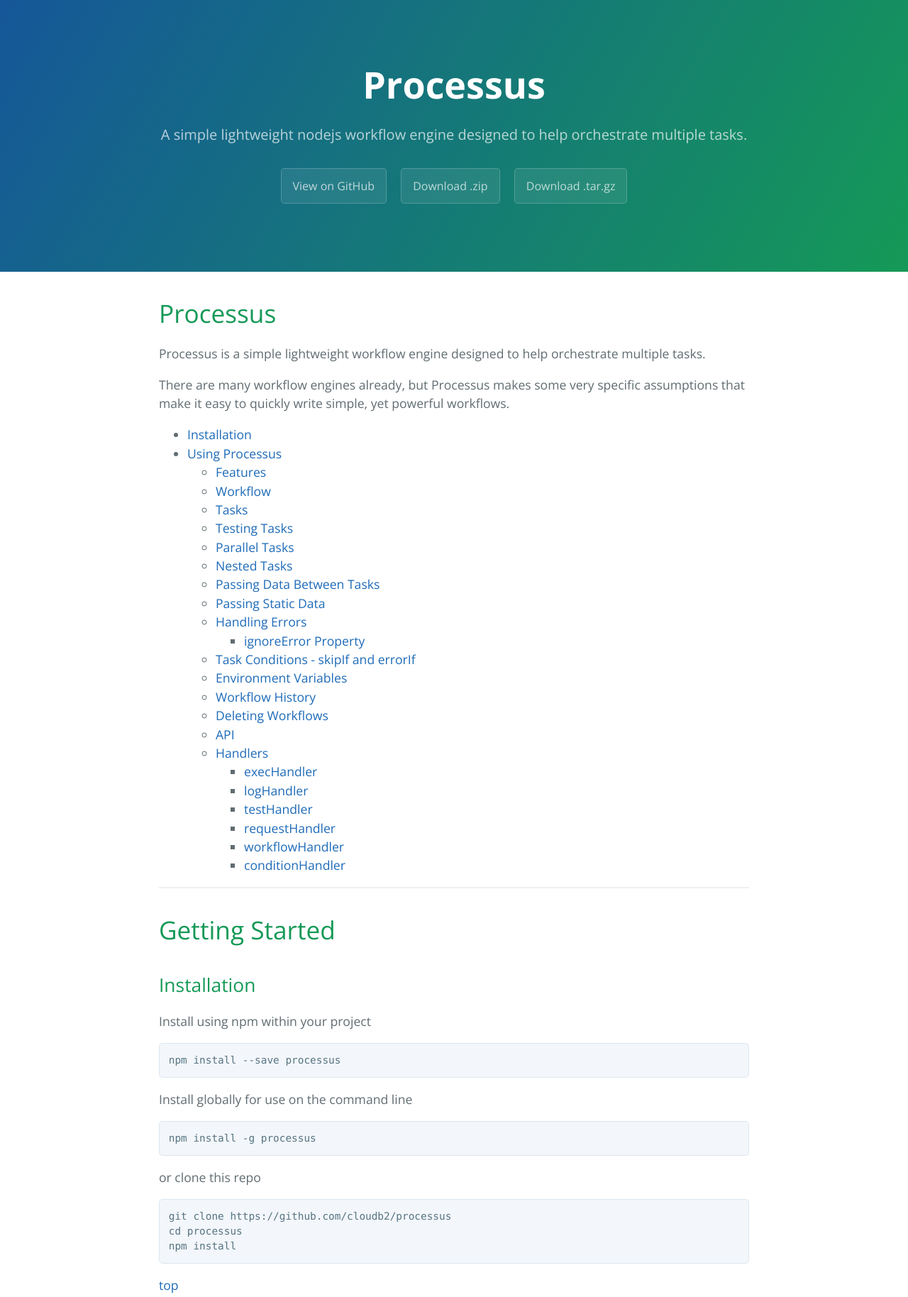
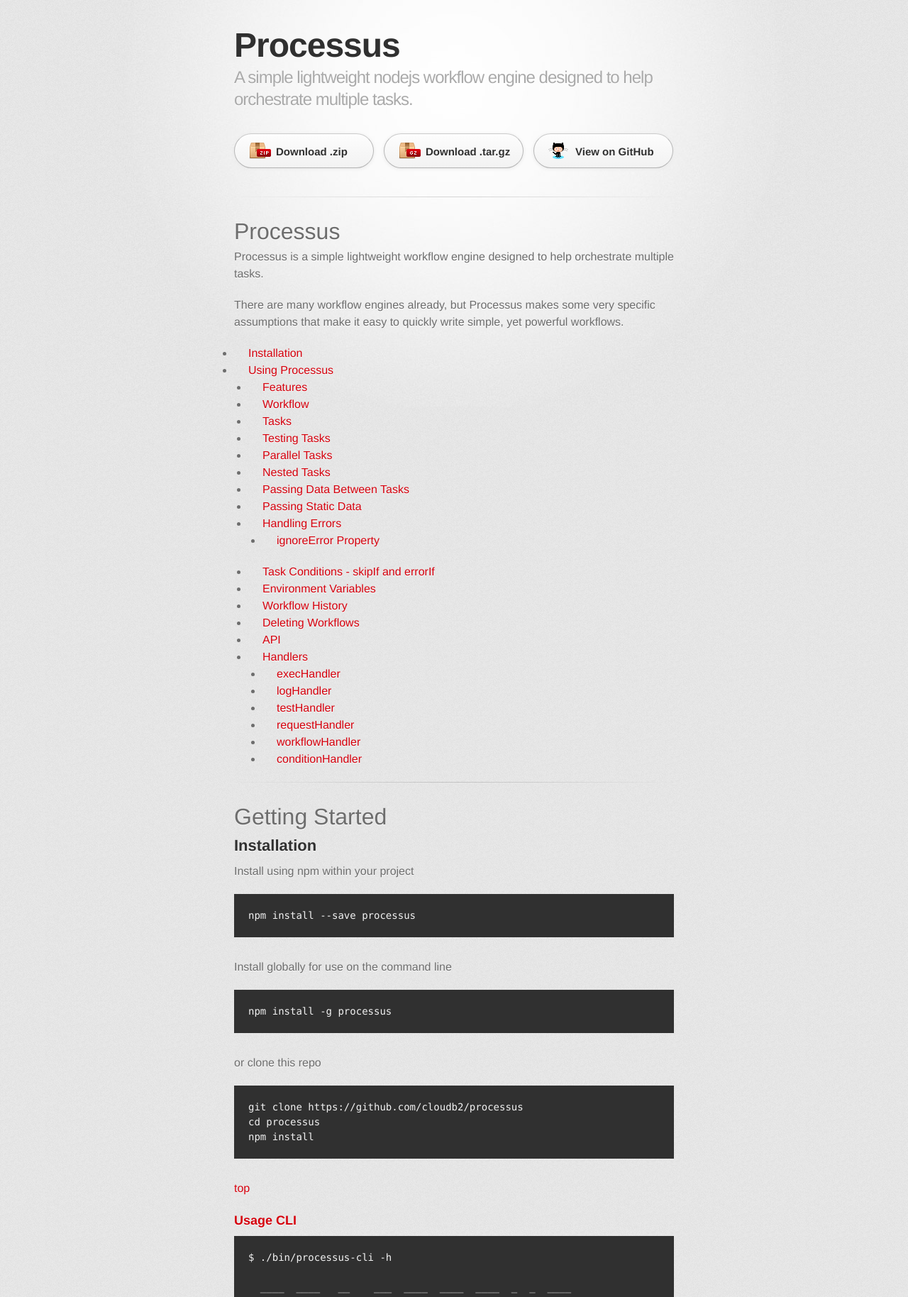
Before and after one commit to cloudb2/processus, a plain HTML site: page index.html in a window 1280 px wide. Shown: the top 1828 px of the page at 71% size. Drawn offline with nearby package versions, Linux system fonts and the light colour scheme; a web font is replaced by a local one.

Commit message:
Create gh-pages branch via GitHub

```diff
--- a/index.html
+++ b/index.html
@@ -1,25 +1,37 @@
 <!DOCTYPE html>
-<html lang="en-us">
+<html>
   <head>
-    <meta charset="UTF-8">
+    <meta charset='utf-8'>
+    <meta http-equiv="X-UA-Compatible" content="chrome=1">
+    <link href='https://fonts.googleapis.com/css?family=Chivo:900' rel='stylesheet' type='text/css'>
+    <link rel="stylesheet" type="text/css" href="stylesheets/stylesheet.css" media="screen">
+    <link rel="stylesheet" type="text/css" href="stylesheets/github-dark.css" media="screen">
+    <link rel="stylesheet" type="text/css" href="stylesheets/print.css" media="print">
+    <!--[if lt IE 9]>
+    <script src="//html5shiv.googlecode.com/svn/trunk/html5.js"></script>
+    <![endif]-->
     <title>Processus by cloudb2</title>
-    <meta name="viewport" content="width=device-width, initial-scale=1">
-    <link rel="stylesheet" type="text/css" href="stylesheets/normalize.css" media="screen">
-    <link href='https://fonts.googleapis.com/css?family=Open+Sans:400,700' rel='stylesheet' type='text/css'>
-    <link rel="stylesheet" type="text/css" href="stylesheets/stylesheet.css" media="screen">
-    <link rel="stylesheet" type="text/css" href="stylesheets/github-light.css" media="screen">
   </head>
+
   <body>
-    <section class="page-header">
-      <h1 class="project-name">Processus</h1>
-      <h2 class="project-tagline">A simple lightweight nodejs workflow engine designed to help orchestrate multiple tasks.</h2>
-      <a href="https://github.com/cloudb2/processus" class="btn">View on GitHub</a>
-      <a href="https://github.com/cloudb2/processus/zipball/master" class="btn">Download .zip</a>
-      <a href="https://github.com/cloudb2/processus/tarball/master" class="btn">Download .tar.gz</a>
-    </section>
-
-    <section class="main-content">
-      <h1>
+    <div id="container">
+      <div class="inner">
+
+        <header>
+          <h1>Processus</h1>
+          <h2>A simple lightweight nodejs workflow engine designed to help orchestrate multiple tasks.</h2>
+        </header>
+
+        <section id="downloads" class="clearfix">
+          <a href="https://github.com/cloudb2/processus/zipball/master" id="download-zip" class="button"><span>Download .zip</span></a>
+          <a href="https://github.com/cloudb2/processus/tarball/master" id="download-tar-gz" class="button"><span>Download .tar.gz</span></a>
+          <a href="https://github.com/cloudb2/processus" id="view-on-github" class="button"><span>View on GitHub</span></a>
+        </section>
+
+        <hr>
+
+        <section id="main_content">
+          <h1>
 <a id="processus" class="anchor" href="#processus" aria-hidden="true"><span class="octicon octicon-link"></span></a>Processus</h1>
 
 <p>Processus is a simple lightweight workflow engine designed to help orchestrate multiple tasks.</p>
@@ -186,7 +198,7 @@
 <li>Inject workflow with additional tasks</li>
 <li>Support for environment variables</li>
 <li>Inspect executed workflows and look back through their history</li>
-<li>Update in-flight (pending) workflows with async callbacks</li>
+<li>Update in-flight (paused) workflows with async callbacks</li>
 </ol>
 
 <p><a href="#processus">top</a></p>
@@ -419,9 +431,9 @@
 <li>
 <code>completed</code> The task has completed successfully</li>
 <li>
-<code>pending</code> A handler has finished executing but a response is pending. i.e. it is expected that the workflow will be updated at some point in the future from an async callback.</li>
+<code>paused</code> A handler has finished executing but a response is pending. i.e. it is expected that the workflow will be updated at some point in the future from an async callback.</li>
 <li>
-<code>error</code> An error occured during execution of the handler</li>
+<code>error</code> An error occurred during execution of the handler</li>
 </ul>
 </li>
 </ol>
@@ -1346,7 +1358,7 @@
 <ol>
 <li>Any instance matching the supplied UUID and associated history is deleted.</li>
 <li>It's also possible to deleteALL instances with the <code>--deleteALL</code> flag</li>
-<li>See <code>demo15.json</code> and <code>demo16.json</code> for more examples.</li>
+<li>See <code>demo15.json</code> and <code>demoDelete.json</code> for more examples.</li>
 </ol>
 
 <h2>
@@ -1371,7 +1383,7 @@
 
 <pre><code>/**
  * updates an existing workflow with the supplied tasks. i.e. When a an already
- * instantiated workflow has a task in status pending, this function as a callback
+ * instantiated workflow has a task in status paused, this function as a callback
  * for any async endpoint wishing to respond.
  * @param workflowId The UUID of the instantiated workflow
  * @param tasks The updated task(s) to be 'injected' into the instantiated workflow
@@ -1489,7 +1501,7 @@
  * INPUT
  * @param task.data.error Set true to simulate an error
  * @param task.data.delay Set delay time (msecs) to simulate execution before returning
- * @param task.data.pending Set true to simulate a pending status returned from a module
+ * @param task.data.paused Set true to simulate a paused status returned from a module
 */
 </code></pre>
 
@@ -1830,7 +1842,7 @@
  * "GREATER THAN", "&gt;",
  * "LESS THAN", "&lt;",
  * "GREATER OR EQUALS", "&gt;=",
- * "LESS OR EQUALGS", "&lt;="
+ * "LESS OR EQUALS", "&lt;="
  * (note case is ignored)
  * OUTPUT
  * @param task.data.conditions each condition is updated to include a result e.g.
@@ -1843,8 +1855,8 @@
  }
  * @param task.data.anyValid true if ANY condition evaluates to true
  * @param task.data.allValid true if ALL conditions evaluate to true
- * @param task.data.anyInvalid convenience property to show !anyValid
- * @param task.data.allInvalid convenience property to show !allValid
+ * @param task.data.notAnyValid convenience property to show !anyValid
+ * @param task.data.notAllValid convenience property to show !allValid
  */
 </code></pre>
 
@@ -1852,15 +1864,15 @@
 
 <p>See <code>demo17</code> for an example of how the <code>conditionHandler</code> and it's results are used
 for driving the <code>skipIf</code> property of subsequent tasks, thus controlling execution flow.</p>
-
-      <footer class="site-footer">
-        <span class="site-footer-owner"><a href="https://github.com/cloudb2/processus">Processus</a> is maintained by <a href="https://github.com/cloudb2">cloudb2</a>.</span>
-
-        <span class="site-footer-credits">This page was generated by <a href="https://pages.github.com">GitHub Pages</a> using the <a href="https://github.com/jasonlong/cayman-theme">Cayman theme</a> by <a href="https://twitter.com/jasonlong">Jason Long</a>.</span>
-      </footer>
-
-    </section>
-
-
+        </section>
+
+        <footer>
+          Processus is maintained by <a href="https://github.com/cloudb2">cloudb2</a><br>
+          This page was generated by <a href="https://pages.github.com">GitHub Pages</a>. Tactile theme by <a href="https://twitter.com/jasonlong">Jason Long</a>.
+        </footer>
+
+
+      </div>
+    </div>
   </body>
 </html>
--- a/stylesheets/stylesheet.css
+++ b/stylesheets/stylesheet.css
@@ -1,245 +1,373 @@
-* {
-  box-sizing: border-box; }
+/* http://meyerweb.com/eric/tools/css/reset/
+   v2.0 | 20110126
+   License: none (public domain)
+*/
+html, body, div, span, applet, object, iframe,
+h1, h2, h3, h4, h5, h6, p, blockquote, pre,
+a, abbr, acronym, address, big, cite, code,
+del, dfn, em, img, ins, kbd, q, s, samp,
+small, strike, strong, sub, sup, tt, var,
+b, u, i, center,
+dl, dt, dd, ol, ul, li,
+fieldset, form, label, legend,
+table, caption, tbody, tfoot, thead, tr, th, td,
+article, aside, canvas, details, embed,
+figure, figcaption, footer, header, hgroup,
+menu, nav, output, ruby, section, summary,
+time, mark, audio, video {
+	padding: 0;
+	margin: 0;
+	font: inherit;
+	font-size: 100%;
+	vertical-align: baseline;
+	border: 0;
+}
+/* HTML5 display-role reset for older browsers */
+article, aside, details, figcaption, figure,
+footer, header, hgroup, menu, nav, section {
+	display: block;
+}
+body {
+	line-height: 1;
+}
+ol, ul {
+	list-style: none;
+}
+blockquote, q {
+	quotes: none;
+}
+blockquote:before, blockquote:after,
+q:before, q:after {
+	content: '';
+	content: none;
+}
+table {
+	border-spacing: 0;
+	border-collapse: collapse;
+}
 
+/* LAYOUT STYLES */
 body {
-  padding: 0;
-  margin: 0;
-  font-family: "Open Sans", "Helvetica Neue", Helvetica, Arial, sans-serif;
-  font-size: 16px;
+  font-family: 'Helvetica Neue', Helvetica, Arial, serif;
+  font-size: 1em;
   line-height: 1.5;
-  color: #606c71; }
+  color: #6d6d6d;
+  text-shadow: 0 1px 0 rgba(255, 255, 255, 0.8);
+  background: #e7e7e7 url(../images/body-bg.png) 0 0 repeat;
+}
 
 a {
-  color: #1e6bb8;
-  text-decoration: none; }
-  a:hover {
-    text-decoration: underline; }
+  color: #d5000d;
+}
+a:hover {
+  color: #c5000c;
+}
 
-.btn {
-  display: inline-block;
-  margin-bottom: 1rem;
-  color: rgba(255, 255, 255, 0.7);
-  background-color: rgba(255, 255, 255, 0.08);
-  border-color: rgba(255, 255, 255, 0.2);
-  border-style: solid;
-  border-width: 1px;
-  border-radius: 0.3rem;
-  transition: color 0.2s, background-color 0.2s, border-color 0.2s; }
-  .btn + .btn {
-    margin-left: 1rem; }
+header {
+  padding-top: 35px;
+  padding-bottom: 25px;
+}
 
-.btn:hover {
-  color: rgba(255, 255, 255, 0.8);
+header h1 {
+  font-family: 'Chivo', 'Helvetica Neue', Helvetica, Arial, serif;
+  font-size: 48px; font-weight: 900;
+  line-height: 1.2;
+  color: #303030;
+  letter-spacing: -1px;
+}
+
+header h2 {
+  font-size: 24px;
+  font-weight: normal;
+  line-height: 1.3;
+  color: #aaa;
+  letter-spacing: -1px;
+}
+
+#container {
+  min-height: 595px;
+  background: transparent url(../images/highlight-bg.jpg) 50% 0 no-repeat;
+}
+
+.inner {
+  width: 620px;
+  margin: 0 auto;
+}
+
+#container .inner img {
+  max-width: 100%;
+}
+
+#downloads {
+  margin-bottom: 40px;
+}
+
+a.button {
+  display: block;
+  float: left;
+  width: 179px;
+  padding: 12px 8px 12px 8px;
+  margin-right: 14px;
+  font-size: 15px;
+  font-weight: bold;
+  line-height: 25px;
+  color: #303030;
+  background: #fdfdfd; /* Old browsers */
+  background: -moz-linear-gradient(top,  #fdfdfd 0%, #f2f2f2 100%); /* FF3.6+ */
+  background: -webkit-gradient(linear, left top, left bottom, color-stop(0%,#fdfdfd), color-stop(100%,#f2f2f2)); /* Chrome,Safari4+ */
+  background: -webkit-linear-gradient(top,  #fdfdfd 0%,#f2f2f2 100%); /* Chrome10+,Safari5.1+ */
+  background: -o-linear-gradient(top,  #fdfdfd 0%,#f2f2f2 100%); /* Opera 11.10+ */
+  background: -ms-linear-gradient(top,  #fdfdfd 0%,#f2f2f2 100%); /* IE10+ */
+  background: linear-gradient(top,  #fdfdfd 0%,#f2f2f2 100%); /* W3C */
+  filter: progid:DXImageTransform.Microsoft.gradient( startColorstr='#fdfdfd', endColorstr='#f2f2f2',GradientType=0 ); /* IE6-9 */
+  border-top: solid 1px #cbcbcb;
+  border-right: solid 1px #b7b7b7;
+  border-bottom: solid 1px #b3b3b3;
+  border-left: solid 1px #b7b7b7;
+  border-radius: 30px;
+  -webkit-box-shadow: 10px 10px 5px #888;
+  -moz-box-shadow: 10px 10px 5px #888;
+  box-shadow: 0px 1px 5px #e8e8e8;
+  -moz-border-radius: 30px;
+  -webkit-border-radius: 30px;
+}
+a.button:hover {
+  background: #fafafa; /* Old browsers */
+  background: -moz-linear-gradient(top,  #fdfdfd 0%, #f6f6f6 100%); /* FF3.6+ */
+  background: -webkit-gradient(linear, left top, left bottom, color-stop(0%,#fdfdfd), color-stop(100%,#f6f6f6)); /* Chrome,Safari4+ */
+  background: -webkit-linear-gradient(top,  #fdfdfd 0%,#f6f6f6 100%); /* Chrome10+,Safari5.1+ */
+  background: -o-linear-gradient(top,  #fdfdfd 0%,#f6f6f6 100%); /* Opera 11.10+ */
+  background: -ms-linear-gradient(top,  #fdfdfd 0%,#f6f6f6 100%); /* IE10+ */
+  background: linear-gradient(top,  #fdfdfd 0%,#f6f6f6, 100%); /* W3C */
+  filter: progid:DXImageTransform.Microsoft.gradient( startColorstr='#fdfdfd', endColorstr='#f6f6f6',GradientType=0 ); /* IE6-9 */
+  border-top: solid 1px #b7b7b7;
+  border-right: solid 1px #b3b3b3;
+  border-bottom: solid 1px #b3b3b3;
+  border-left: solid 1px #b3b3b3;
+}
+
+a.button span {
+  display: block;
+  height: 23px;
+  padding-left: 50px;
+}
+
+#download-zip span {
+  background: transparent url(../images/zip-icon.png) 12px 50% no-repeat;
+}
+#download-tar-gz span {
+  background: transparent url(../images/tar-gz-icon.png) 12px 50% no-repeat;
+}
+#view-on-github span {
+  background: transparent url(../images/octocat-icon.png) 12px 50% no-repeat;
+}
+#view-on-github {
+  margin-right: 0;
+}
+
+code, pre {
+  margin-bottom: 30px;
+  font-family: Monaco, "Bitstream Vera Sans Mono", "Lucida Console", Terminal;
+  font-size: 14px;
+  color: #222;
+}
+
+code {
+  padding: 0 3px;
+  background-color: #f2f2f2;
+  border: solid 1px #ddd;
+}
+
+pre {
+  padding: 20px;
+  overflow: auto;
+  color: #f2f2f2;
+  text-shadow: none;
+  background: #303030;
+}
+pre code {
+  padding: 0;
+  color: #f2f2f2;
+  background-color: #303030;
+  border: none;
+}
+
+ul, ol, dl {
+  margin-bottom: 20px;
+}
+
+
+/* COMMON STYLES */
+
+hr {
+  height: 1px;
+  padding-bottom: 1em;
+  margin-top: 1em;
+  line-height: 1px;
+  background: transparent url('../images/hr.png') 50% 0 no-repeat;
+  border: none;
+}
+
+strong {
+  font-weight: bold;
+}
+
+em {
+  font-style: italic;
+}
+
+table {
+  width: 100%;
+  border: 1px solid #ebebeb;
+}
+
+th {
+  font-weight: 500;
+}
+
+td {
+  font-weight: 300;
+  text-align: center;
+  border: 1px solid #ebebeb;
+}
+
+form {
+  padding: 20px;
+  background: #f2f2f2;
+
+}
+
+
+/* GENERAL ELEMENT TYPE STYLES */
+
+h1 {
+  font-size: 32px;
+}
+
+h2 {
+  margin-bottom: 8px;
+  font-size: 22px;
+  font-weight: bold;
+  color: #303030;
+}
+
+h3 {
+  margin-bottom: 8px;
+  font-size: 18px;
+  font-weight: bold;
+  color: #d5000d;
+}
+
+h4 {
+  font-size: 16px;
+  font-weight: bold;
+  color: #303030;
+}
+
+h5 {
+  font-size: 1em;
+  color: #303030;
+}
+
+h6 {
+  font-size: .8em;
+  color: #303030;
+}
+
+p {
+  margin-bottom: 20px;
+  font-weight: 300;
+}
+
+a {
   text-decoration: none;
-  background-color: rgba(255, 255, 255, 0.2);
-  border-color: rgba(255, 255, 255, 0.3); }
+}
 
-@media screen and (min-width: 64em) {
-  .btn {
-    padding: 0.75rem 1rem; } }
+p a {
+  font-weight: 400;
+}
 
-@media screen and (min-width: 42em) and (max-width: 64em) {
-  .btn {
-    padding: 0.6rem 0.9rem;
-    font-size: 0.9rem; } }
+blockquote {
+  padding: 0 0 0 30px;
+  margin-bottom: 20px;
+  font-size: 1.6em;
+  border-left: 10px solid #e9e9e9;
+}
 
-@media screen and (max-width: 42em) {
-  .btn {
-    display: block;
-    width: 100%;
-    padding: 0.75rem;
-    font-size: 0.9rem; }
-    .btn + .btn {
-      margin-top: 1rem;
-      margin-left: 0; } }
+ul li {
+  list-style-position: inside;
+  list-style: disc;
+  padding-left: 20px;
+}
 
-.page-header {
-  color: #fff;
-  text-align: center;
-  background-color: #159957;
-  background-image: linear-gradient(120deg, #155799, #159957); }
+ol li {
+  list-style-position: inside;
+  list-style: decimal;
+  padding-left: 3px;
+}
 
-@media screen and (min-width: 64em) {
-  .page-header {
-    padding: 5rem 6rem; } }
+dl dt {
+  color: #303030;
+}
 
-@media screen and (min-width: 42em) and (max-width: 64em) {
-  .page-header {
-    padding: 3rem 4rem; } }
+footer {
+  padding-top: 20px;
+  padding-bottom: 30px;
+  margin-top: 40px;
+  font-size: 13px;
+  color: #aaa;
+  background: transparent url('../images/hr.png') 0 0 no-repeat;
+}
 
-@media screen and (max-width: 42em) {
-  .page-header {
-    padding: 2rem 1rem; } }
+footer a {
+  color: #666;
+}
+footer a:hover {
+  color: #444;
+}
 
-.project-name {
-  margin-top: 0;
-  margin-bottom: 0.1rem; }
+/* MISC */
+.clearfix:after {
+  display: block;
+  height: 0;
+  clear: both;
+  visibility: hidden;
+  content: '.';
+}
 
-@media screen and (min-width: 64em) {
-  .project-name {
-    font-size: 3.25rem; } }
+.clearfix {display: inline-block;}
+* html .clearfix {height: 1%;}
+.clearfix {display: block;}
 
-@media screen and (min-width: 42em) and (max-width: 64em) {
-  .project-name {
-    font-size: 2.25rem; } }
+/* #Media Queries
+================================================== */
 
-@media screen and (max-width: 42em) {
-  .project-name {
-    font-size: 1.75rem; } }
+/* Smaller than standard 960 (devices and browsers) */
+@media only screen and (max-width: 959px) { }
 
-.project-tagline {
-  margin-bottom: 2rem;
-  font-weight: normal;
-  opacity: 0.7; }
+/* Tablet Portrait size to standard 960 (devices and browsers) */
+@media only screen and (min-width: 768px) and (max-width: 959px) { }
 
-@media screen and (min-width: 64em) {
-  .project-tagline {
-    font-size: 1.25rem; } }
+/* All Mobile Sizes (devices and browser) */
+@media only screen and (max-width: 767px) {
+  header {
+    padding-top: 10px;
+    padding-bottom: 10px;
+  }
+  #downloads {
+    margin-bottom: 25px;
+  }
+  #download-zip, #download-tar-gz {
+    display: none;
+  }
+  .inner {
+    width: 94%;
+    margin: 0 auto;
+  }
+}
 
-@media screen and (min-width: 42em) and (max-width: 64em) {
-  .project-tagline {
-    font-size: 1.15rem; } }
+/* Mobile Landscape Size to Tablet Portrait (devices and browsers) */
+@media only screen and (min-width: 480px) and (max-width: 767px) { }
 
-@media screen and (max-width: 42em) {
-  .project-tagline {
-    font-size: 1rem; } }
-
-.main-content :first-child {
-  margin-top: 0; }
-.main-content img {
-  max-width: 100%; }
-.main-content h1, .main-content h2, .main-content h3, .main-content h4, .main-content h5, .main-content h6 {
-  margin-top: 2rem;
-  margin-bottom: 1rem;
-  font-weight: normal;
-  color: #159957; }
-.main-content p {
-  margin-bottom: 1em; }
-.main-content code {
-  padding: 2px 4px;
-  font-family: Consolas, "Liberation Mono", Menlo, Courier, monospace;
-  font-size: 0.9rem;
-  color: #383e41;
-  background-color: #f3f6fa;
-  border-radius: 0.3rem; }
-.main-content pre {
-  padding: 0.8rem;
-  margin-top: 0;
-  margin-bottom: 1rem;
-  font: 1rem Consolas, "Liberation Mono", Menlo, Courier, monospace;
-  color: #567482;
-  word-wrap: normal;
-  background-color: #f3f6fa;
-  border: solid 1px #dce6f0;
-  border-radius: 0.3rem; }
-  .main-content pre > code {
-    padding: 0;
-    margin: 0;
-    font-size: 0.9rem;
-    color: #567482;
-    word-break: normal;
-    white-space: pre;
-    background: transparent;
-    border: 0; }
-.main-content .highlight {
-  margin-bottom: 1rem; }
-  .main-content .highlight pre {
-    margin-bottom: 0;
-    word-break: normal; }
-.main-content .highlight pre, .main-content pre {
-  padding: 0.8rem;
-  overflow: auto;
-  font-size: 0.9rem;
-  line-height: 1.45;
-  border-radius: 0.3rem; }
-.main-content pre code, .main-content pre tt {
-  display: inline;
-  max-width: initial;
-  padding: 0;
-  margin: 0;
-  overflow: initial;
-  line-height: inherit;
-  word-wrap: normal;
-  background-color: transparent;
-  border: 0; }
-  .main-content pre code:before, .main-content pre code:after, .main-content pre tt:before, .main-content pre tt:after {
-    content: normal; }
-.main-content ul, .main-content ol {
-  margin-top: 0; }
-.main-content blockquote {
-  padding: 0 1rem;
-  margin-left: 0;
-  color: #819198;
-  border-left: 0.3rem solid #dce6f0; }
-  .main-content blockquote > :first-child {
-    margin-top: 0; }
-  .main-content blockquote > :last-child {
-    margin-bottom: 0; }
-.main-content table {
-  display: block;
-  width: 100%;
-  overflow: auto;
-  word-break: normal;
-  word-break: keep-all; }
-  .main-content table th {
-    font-weight: bold; }
-  .main-content table th, .main-content table td {
-    padding: 0.5rem 1rem;
-    border: 1px solid #e9ebec; }
-.main-content dl {
-  padding: 0; }
-  .main-content dl dt {
-    padding: 0;
-    margin-top: 1rem;
-    font-size: 1rem;
-    font-weight: bold; }
-  .main-content dl dd {
-    padding: 0;
-    margin-bottom: 1rem; }
-.main-content hr {
-  height: 2px;
-  padding: 0;
-  margin: 1rem 0;
-  background-color: #eff0f1;
-  border: 0; }
-
-@media screen and (min-width: 64em) {
-  .main-content {
-    max-width: 64rem;
-    padding: 2rem 6rem;
-    margin: 0 auto;
-    font-size: 1.1rem; } }
-
-@media screen and (min-width: 42em) and (max-width: 64em) {
-  .main-content {
-    padding: 2rem 4rem;
-    font-size: 1.1rem; } }
-
-@media screen and (max-width: 42em) {
-  .main-content {
-    padding: 2rem 1rem;
-    font-size: 1rem; } }
-
-.site-footer {
-  padding-top: 2rem;
-  margin-top: 2rem;
-  border-top: solid 1px #eff0f1; }
-
-.site-footer-owner {
-  display: block;
-  font-weight: bold; }
-
-.site-footer-credits {
-  color: #819198; }
-
-@media screen and (min-width: 64em) {
-  .site-footer {
-    font-size: 1rem; } }
-
-@media screen and (min-width: 42em) and (max-width: 64em) {
-  .site-footer {
-    font-size: 1rem; } }
-
-@media screen and (max-width: 42em) {
-  .site-footer {
-    font-size: 0.9rem; } }
+/* Mobile Portrait Size to Mobile Landscape Size (devices and browsers) */
+@media only screen and (max-width: 479px) { }
```
Also changed, not shown: params.json (+1 -1 lines).
